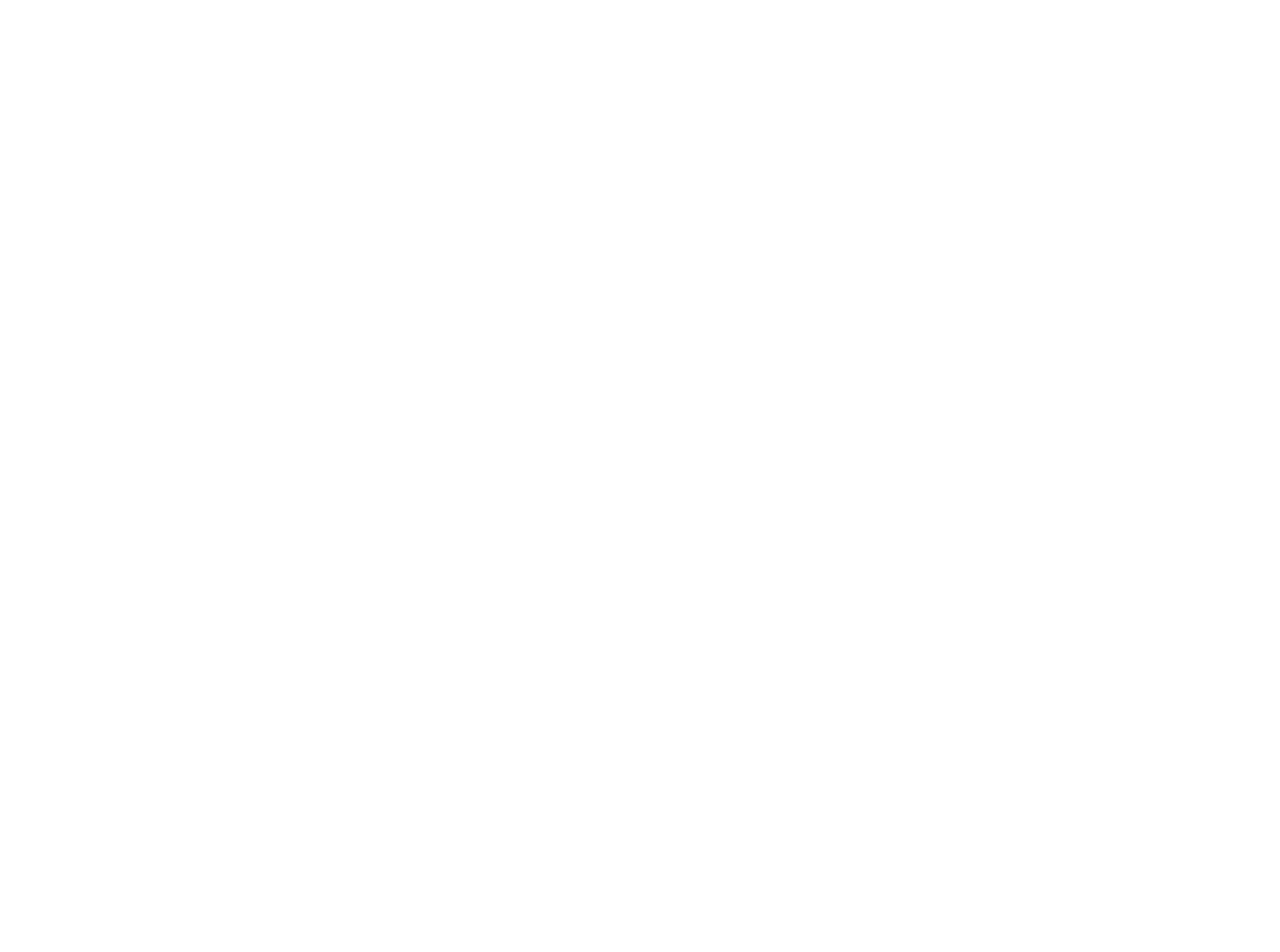
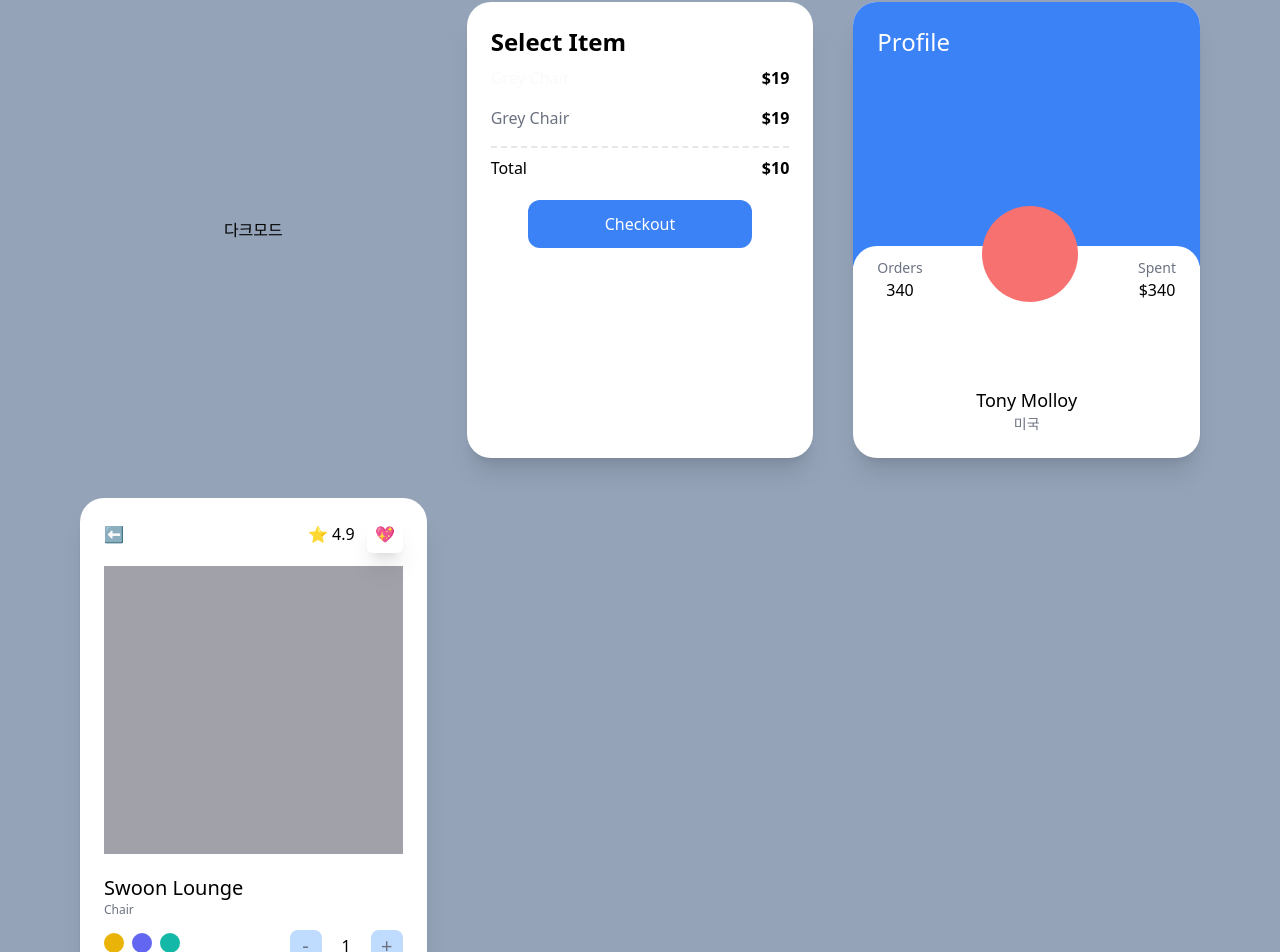
Before and after one commit to css9596/carrot-market, a Next.js app: page / in a window 1280 px wide. Shown: the part 78-1030 px from the top of the page. Before the commit the page ends 800 px from the top, so only its background shows below. Built offline with nearby package versions, Linux system fonts and the light colour scheme.

Commit message:
Tailwind Practice Five

```diff
--- a/pages/index.tsx
+++ b/pages/index.tsx
@@ -1,27 +1,100 @@
 import type {NextPage} from 'next';
+import {useState} from "react";
 
 const Home: NextPage = () => {
+    const [dark, setDark] = useState(false);
+    const isDark = () => {
+        setDark(!dark);
+    }
     return (
-      <div className="flex flex-col space-y-2 p-5">
-        {/*<details className="select-none open:text-white open:bg-indigo-400">
-            <summary className="select-none cursor-pointer">
-                What is my fav. food.
-            </summary>
-            <span className="selection:bg-indigo-500">
-                Kimchi
-            </span>
-        </details>*/}
-          {/*<ul className="list-decimal marker:text-teal-500">
-              <li>hi</li>
-              <li>hi</li>
-              <li>hi</li>
-              <li>hi</li>
-              <li>hi</li>
-              <li>hi</li>
-          </ul>*/}
-          <input type="file" className="file:cursor-pointer file:transition-colors file:border-0 file:rounded-xl file:px-5 file:text-white file:bg-purple-400" />
-      </div>
+        <div className={(dark ? "dark" : "")}>
+            <div className="bg-slate-400 xl:place-content-center py-20 px-20 grid gap-10 lg:grid-cols-2 xl:grid-cols-3 min-h-screen">
+                <button className="" onClick={isDark}>{!dark? "다크모드" : "다크모드 해제"}</button>
+                <div className="bg-white dark:bg-black flex flex-col p-6 rounded-3xl shadow-xl">
+                    <span className="font-semibold text-2xl dark:text-white">Select Item</span>
+                    <div className="flex justify-between my-2">
+                        <span className="text-gray-50 dark:text-gray-100">Grey Chair</span>
+                        <span className="font-semibold dark:text-white">$19</span>
+                    </div>
+                    <div className="flex justify-between my-2">
+                        <span className="text-gray-500 dark:text-gray-100">Grey Chair</span>
+                        <span className="font-semibold dark:text-white">$19</span>
+                    </div>
+                    <div className="flex justify-between mt-2 pt-2 border-t-2 border-dashed">
+                        <span>Total</span>
+                        <span className="font-semibold">$10</span>
+                    </div>
+                    <button
+                        className="mt-5 bg-blue-500 text-white p-3
+                        dark:bg-black dark:text-white dark:border-white dark:border
+                        text-center rounded-xl w-3/4 block mx-auto
+                        dark:hover:bg-white hover:bg-teal-500 hover:text-black
+                        active:bg-yellow-500 focus:text-red-500">Checkout
+                    </button>
+                </div>
+                <div className="bg-white overflow-hidden rounded-3xl shadow-xl group">
+                    <div className="bg-blue-500 p-6 pb-14 xl:pb-52">
+                        <span className="text-white text-2xl pb-14">Profile</span>
+                    </div>
+                    <div className="rounded-3xl p-6 bg-white relative -top-5">
+                        <div className="flex relative -top-16 items-end justify-between">
+                            <div className="flex flex-col items-center">
+                                <span className="text-sm text-gray-500">Orders</span>
+                                <span className="font-medium">340</span>
+                            </div>
+                            <div className="h-24 w-24 bg-red-400 rounded-full group-hover:bg-red-300 transition-colors">
+
+                            </div>
+                            <div className="flex flex-col items-center">
+                                <span className="text-sm text-gray-500">Spent</span>
+                                <span className="font-medium">$340</span>
+                            </div>
+                        </div>
+                        <div className="relative mt-5 flex flex-col items-center -mt-10 -mb-5">
+                            <span className="text-lg font-medium">Tony Molloy</span>
+                            <span className="text-sm text-gray-500">미국</span>
+                        </div>
+                    </div>
+                </div>
+                <div className="bg-white p-6 rounded-3xl shadow-xl lg:col-span-2 xl:col-span-1">
+                <div className="flex mb-5 justify-between items-center">
+                    <span>⬅️</span>
+                    <div className="space-x-3">
+                        <span>⭐️ 4.9</span>
+                        <span className="shadow-xl p-2 rounded-md">💖</span>
+                    </div>
+                </div>
+                <div className="bg-zinc-400 h-72 mb-5" />
+                <div className="flex flex-col">
+                    <span className="font-medium text-xl">Swoon Lounge</span>
+                    <span className="text-xs text-gray-500">Chair</span>
+                    <div className="mt-3 mb-5 flex justify-between items-center">
+                        <div className="space-x-2">
+                            <button className="w-5 h-5 rounded-full bg-yellow-500 focus:ring-2 ring-offset-2 ring-yellow-500 transition" />
+                            <button className="w-5 h-5 rounded-full bg-indigo-500 focus:ring-2 ring-offset-2 ring-indigo-500 transition" />
+                            <button className="w-5 h-5 rounded-full bg-teal-500 focus:ring-2 ring-offset-2 ring-teal-500 transition" />
+                        </div>
+                        <div className="flex items-center space-x-5">
+                            <button className=" rounded-lg bg-blue-200 flex justify-center items-center aspect-square w-8 text-xl text-gray-500">
+                                -
+                            </button>
+                            <span>1</span>
+                            <button className=" rounded-lg bg-blue-200 flex justify-center items-center aspect-square w-8 text-xl text-gray-500">
+                                +
+                            </button>
+                        </div>
+                    </div>
+                    <div className="flex justify-between items-center">
+                        <span className="font-medium text-2xl">$450</span>
+                        <button className="bg-blue-500 py-2 px-8 text-center text-xs text-white rounded-lg">
+                            Add to cart
+                        </button>
+                    </div>
+                </div>
+            </div>
+            </div>
+        </div>
     );
 };
 
-export default Home
+export default Home;
--- a/tailwind.config.js
+++ b/tailwind.config.js
@@ -6,5 +6,6 @@
   theme: {
     extend: {},
   },
+  darkMode:"class",
   plugins: [],
 }
```
Also changed, not shown: 1 other file (tests, documents, lock files or other folders).
